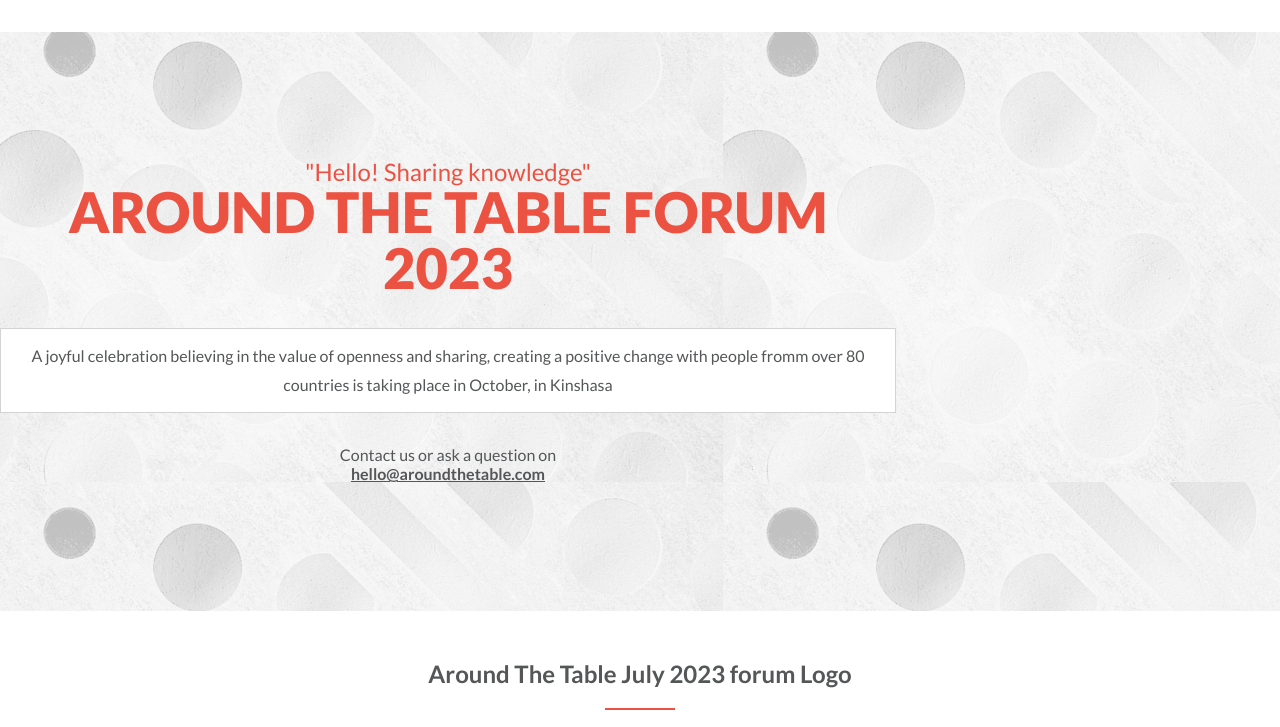
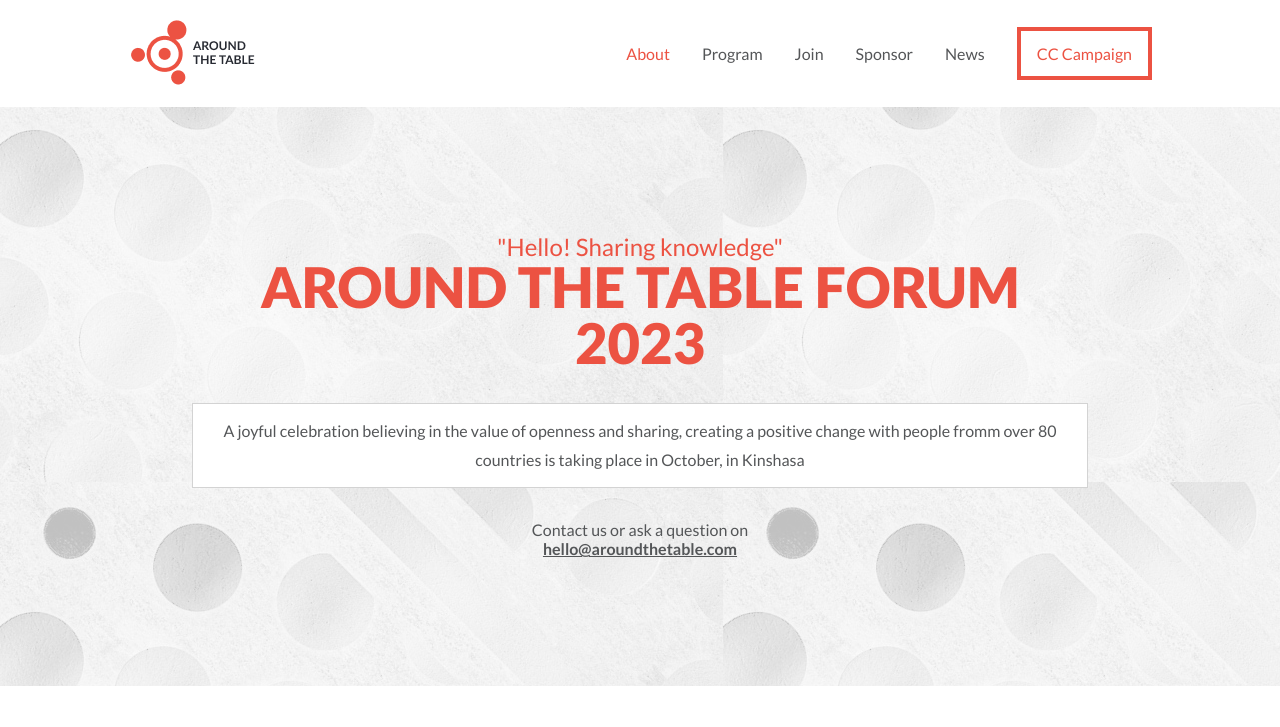
Before and after one commit to thasipablo/around_the_table, a website: page about.html in a window 1280 px wide. Shown: the top 727 px of the page. Drawn offline with Linux system fonts and the light colour scheme.

Commit message:
add responsiveness to the about page hero section

```diff
--- a/about.html
+++ b/about.html
@@ -17,13 +17,26 @@
     <main class="about-page">
       <header class="header">
         <nav class="nav-bar">
-          <button class="hamburger-menu">
-            <div class="bar"></div>
-            <div class="bar"></div>
-            <div class="bar"></div>
-          </button>
+          <div class="container">
+            <button class="hamburger-menu">
+              <div class="bar"></div>
+              <div class="bar"></div>
+              <div class="bar"></div>
+            </button>
+            <div id="brand">
+              <img src="images/logo-lg.png" alt="" srcset="" />
+            </div>
+            <ul class="nav-bar-items">
+              <li class="nav-bar-item active"><a href="#">About</a></li>
+              <li class="nav-bar-item"><a href="#">Program</a></li>
+              <li class="nav-bar-item"><a href="#">Join</a></li>
+              <li class="nav-bar-item"><a href="#">Sponsor</a></li>
+              <li class="nav-bar-item"><a href="#">News</a></li>
+              <li class="nav-bar-item last"><a href="#">CC Campaign</a></li>
+            </ul>
+          </div>
         </nav>
-        <div class="hero">
+        <div class="hero container">
           <div class="hero-title about">
             <p>"Hello! Sharing knowledge"</p>
             <h1 class="big">Around The Table Forum 2023</h1>
```
